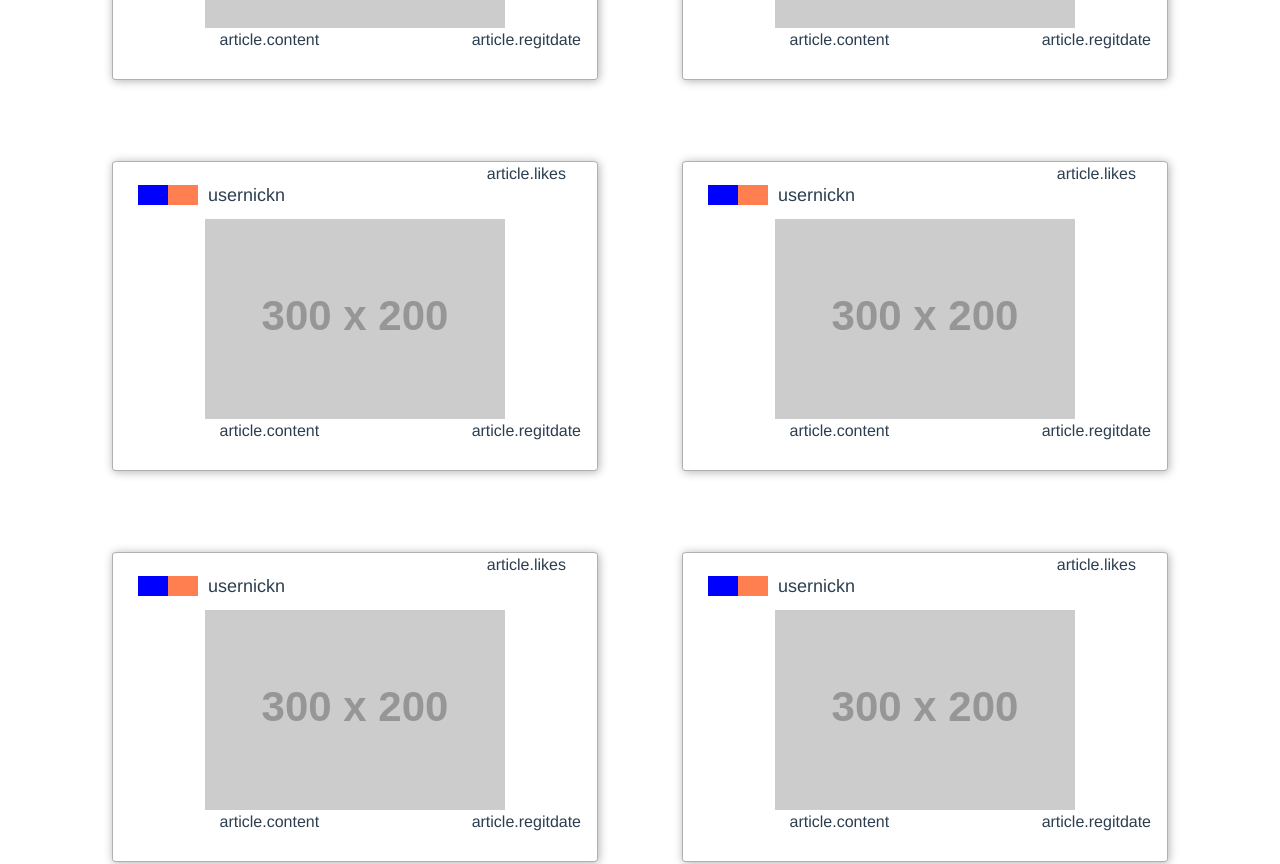
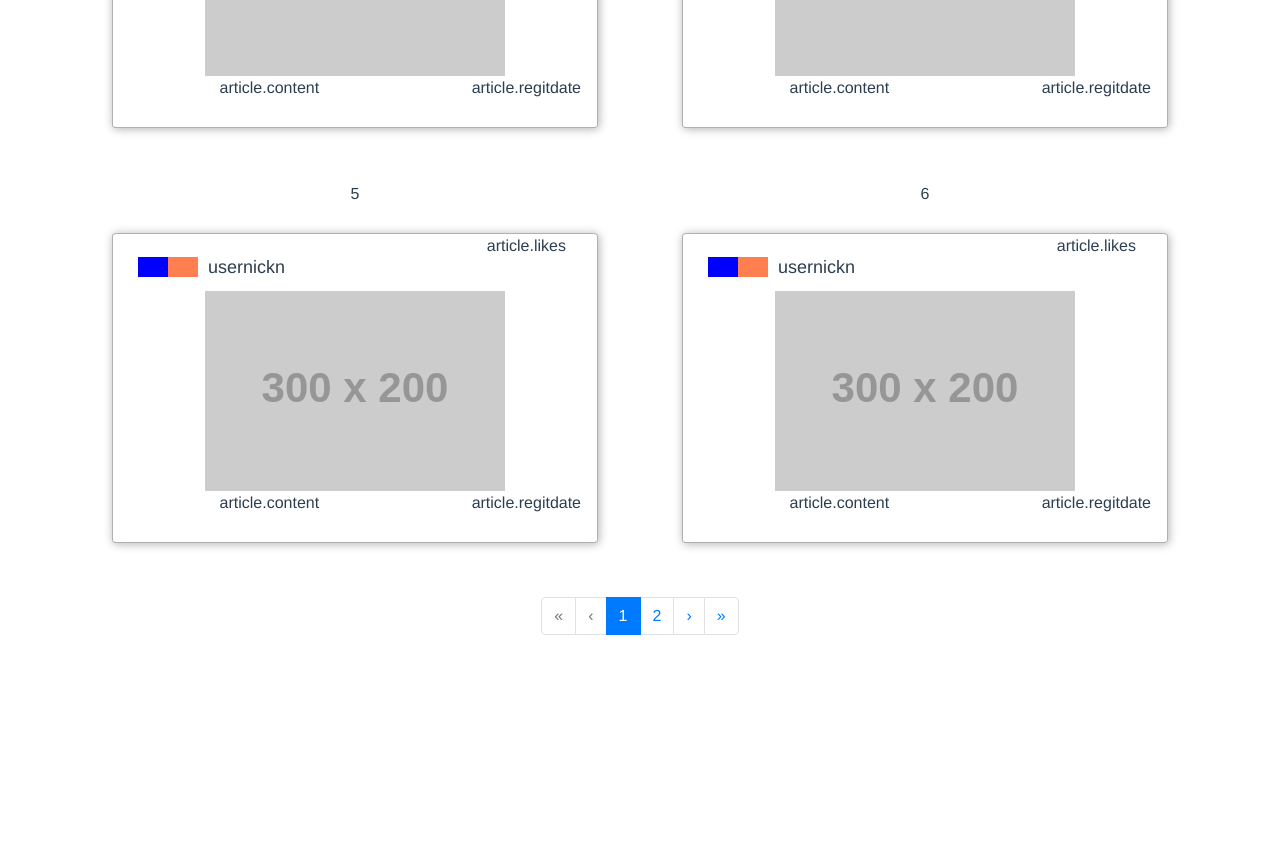
Before and after one commit to 210-reverof/statrip, a Vue app in the folder frontend/: page /share/list in a window 1280 px wide. Shown: the part 900-1764 px from the top of the page. After the commit the page ends 1551 px from the top, so only its background shows below. Built offline with nearby package versions, Linux system fonts and the light colour scheme; a web font is replaced by a local one.

Commit message:
modify: feat5, feat6 일부 수정 #5, #6

```diff
--- a/frontend/src/components/hotspot/HotspotList.vue
+++ b/frontend/src/components/hotspot/HotspotList.vue
@@ -10,16 +10,14 @@
       </b-row>
         {{currentPage}}
       <b-row
-        id="my-table"
+        id="my-row"
         :items="items"
         :per-page="perPage"
         :current-page="currentPage"
       >
         <b-col cols="3" v-for="item in lists" :key="item.name">
-          <div class="col-style">
             {{item.id}}
             <hot-spot-card></hot-spot-card>
-          </div>
         </b-col>
       </b-row>
     </div>
@@ -28,7 +26,7 @@
       v-model="currentPage"
       :total-rows="totalRows"
       :per-page="perPage"
-      aria-controls="my-table"
+      aria-controls="my-row"
     ></b-pagination>
   </b-container>
 </template>
--- a/frontend/src/components/share/ShareList.vue
+++ b/frontend/src/components/share/ShareList.vue
@@ -8,12 +8,25 @@
           <hr>
         </b-col>
       </b-row>
-      <b-row>
-        <b-col cols="6" v-for="(article, index) in articles" :key="index">
+      <b-row
+        id="my-row"
+        :items="items"
+        :per-page="perPage"
+        :current-page="currentPage"
+      >
+        <b-col cols="6" v-for="item in lists" :key="item.name">
+            {{item.id}}
           <share-card></share-card>
         </b-col>
       </b-row>
     </div>
+    <b-pagination
+      class="center"
+      v-model="currentPage"
+      :total-rows="totalRows"
+      :per-page="perPage"
+      aria-controls="my-row"
+    ></b-pagination>
   </b-container>
 </template>
 
@@ -26,7 +39,9 @@ export default {
   },
   data: function () {
     return {
-      articles: [
+      perPage: 6,
+      currentPage: 1,
+      items: [
           {id:1, writer:'Jessica_jj', img:"http://placehold.it/300x200?text=No-image", likes:"12", content:"이 경로 진짜 짱짱 추천입니다", regitdate:"2023.03.03"},
           {id:2, writer:'Jessica_jj', img:"http://placehold.it/300x200?text=No-image", likes:"12", content:"이 경로 진짜 짱짱 추천입니다", regitdate:"2023.03.03"},
           {id:3, writer:'Jessica_jj', img:"http://placehold.it/300x200?text=No-image", likes:"12", content:"이 경로 진짜 짱짱 추천입니다", regitdate:"2023.03.03"},
@@ -40,6 +55,19 @@ export default {
     }
   },
   created() {},
+  computed: {
+    lists () {
+      const items = this.items;
+      // Return just page of items needed
+      return items.slice(
+        (this.currentPage - 1) * this.perPage,
+        this.currentPage * this.perPage
+      )
+    },
+    totalRows () {
+      return this.items.length
+    }
+  },
   methods: {},
 };
 </script>
@@ -47,23 +75,13 @@ export default {
 <style scoped>
 
 
+.center {
+  justify-content: center;
+}
+
 .col-style {
   margin: 5%;
-  margin-bottom: 10%;
-  padding-bottom: 5%;
-  border-radius: 1%;
-	border-width: 1px;
-	border-color: #b0b0b0;
-  border-style: solid;
-  box-shadow: 1px 1px 10px #b0b0b0;
-}
-.img-style {
-  text-align: center;
-  margin-top:10px;
-  margin-bottom:10px;
-  width: 90%;
-  height: auto;
-  border: 1;
+  padding: 5%;
 }
 
 </style>
```
